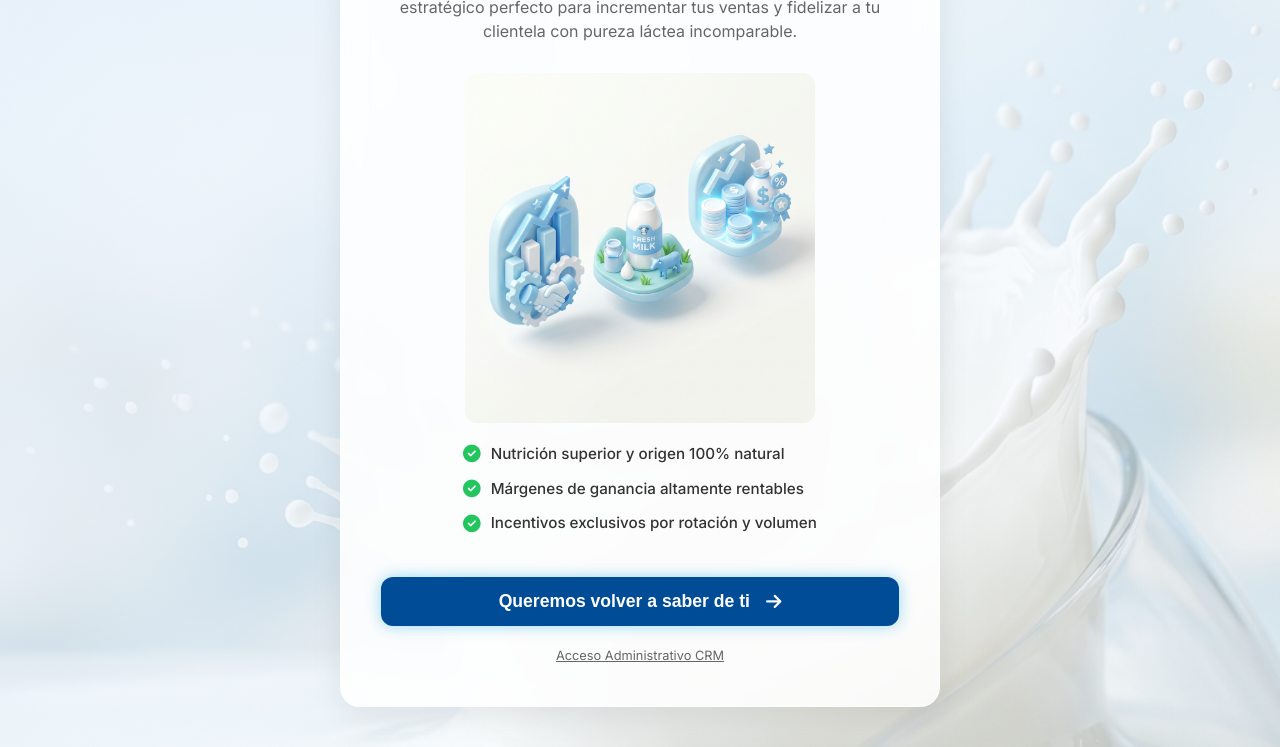
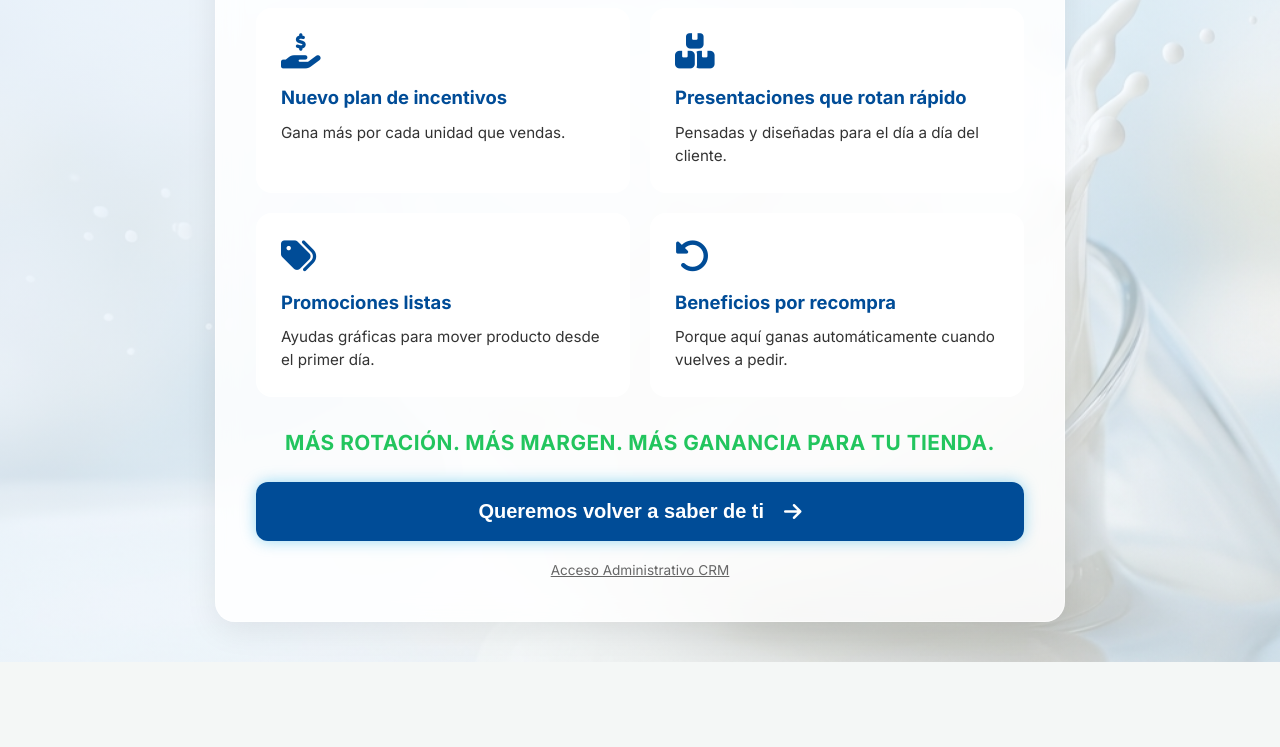
Before and after one commit to jeshimy/crmparmalat, a plain HTML site: page index.html in a window 1280 px wide. Shown: the part 275-1022 px from the top of the page. After the commit the page ends 937 px from the top, so only its background shows below. Drawn offline with nearby package versions, Linux system fonts and the light colour scheme.

Commit message:
Add files via upload

```diff
--- a/index.html
+++ b/index.html
@@ -24,25 +24,42 @@
     <div id="view-marketing-landing" class="view-container active landing-hero-bg">
         <div class="landing-overlay"></div>
         <div class="landing-content glass-card mx-auto">
-            <img src="Logo_Parmalat.png" alt="Logo Parmalat" class="landing-logo mx-auto">
-            <h1 class="landing-title">Crecimiento y Nutrición para tu Negocio</h1>
-            <p class="landing-subtitle">Ofrece el verdadero sabor del campo. Parmalat es el aliado estratégico perfecto para incrementar tus ventas y fidelizar a tu clientela con pureza láctea incomparable.</p>
+            <img src="Logo_Parmalat.png" alt="Logo Parmalat" class="landing-logo mx-auto" style="height: 60px;">
+            <h1 class="landing-title" style="font-size: 2.4rem;">Hoy vender Parmalat vuelve a dejar más plata en tu tienda.</h1>
 
-            <div class="landing-showcase">
-                <img src="benefits_b2b.png" alt="Beneficios Parmalat B2B" class="showcase-img mx-auto">
-                <ul class="benefits-list text-left">
-                    <li><i class="fa-solid fa-check-circle"></i> Nutrición superior y origen 100% natural</li>
-                    <li><i class="fa-solid fa-check-circle"></i> Márgenes de ganancia altamente rentables</li>
-                    <li><i class="fa-solid fa-check-circle"></i> Incentivos exclusivos por rotación y volumen</li>
-                </ul>
+            <div class="landing-grid mt-4">
+                <div class="feature-card">
+                    <i class="fa-solid fa-hand-holding-dollar feature-icon"></i>
+                    <h3>Nuevo plan de incentivos</h3>
+                    <p>Gana más por cada unidad que vendas.</p>
+                </div>
+                <div class="feature-card">
+                    <i class="fa-solid fa-boxes-stacked feature-icon"></i>
+                    <h3>Presentaciones que rotan rápido</h3>
+                    <p>Pensadas y diseñadas para el día a día del cliente.</p>
+                </div>
+                <div class="feature-card">
+                    <i class="fa-solid fa-tags feature-icon"></i>
+                    <h3>Promociones listas</h3>
+                    <p>Ayudas gráficas para mover producto desde el primer día.</p>
+                </div>
+                <div class="feature-card">
+                    <i class="fa-solid fa-rotate-left feature-icon"></i>
+                    <h3>Beneficios por recompra</h3>
+                    <p>Porque aquí ganas automáticamente cuando vuelves a pedir.</p>
+                </div>
             </div>
 
-            <div class="cta-container mt-4">
-                <button id="btnGoToLogin" class="btn btn-primary btn-landing-cta btn-block btn-lg glow-effect">
-                    Queremos volver a saber de ti <i class="fa-solid fa-arrow-right" style="margin-left:8px;"></i>
+            <div class="punchline-container mt-3 mb-4">
+                <h2 class="punchline">Más rotación. Más margen. Más ganancia para tu tienda.</h2>
+            </div>
+
+            <div class="cta-container mt-2">
+                <button id="btnGoToLogin" class="btn btn-primary btn-landing-cta btn-block btn-lg glow-effect" style="font-size: 1.25rem; padding: 18px; font-weight: 700;">
+                    Queremos volver a saber de ti <i class="fa-solid fa-arrow-right" style="margin-left:12px;"></i>
                 </button>
                 <div class="admin-access-link text-center mt-3">
-                    <a href="#" id="linkAdminLoginFromLanding" style="color:var(--text-muted); font-size: 0.8rem; text-decoration:underline;">Acceso Administrativo CRM</a>
+                    <a href="#" id="linkAdminLoginFromLanding" style="color:var(--text-muted); font-size: 0.85rem; text-decoration:underline;">Acceso Administrativo CRM</a>
                 </div>
             </div>
         </div>
--- a/style.css
+++ b/style.css
@@ -67,7 +67,7 @@ body {
     padding: 40px; margin: 40px auto;
     text-align: center;
     box-sizing: border-box;
-    width: 90%; max-width: 600px;
+    width: 95%; max-width: 850px;
 }
 .glass-card {
     background: rgba(255, 255, 255, 0.85);
@@ -81,11 +81,51 @@ body {
 .landing-title { font-size: 2rem; color: var(--primary-blue); margin-bottom: 12px; font-weight: 700; line-height: 1.2; }
 .landing-subtitle { font-size: 1rem; color: var(--text-muted); margin-bottom: 30px; line-height: 1.5; }
 
-.landing-showcase { margin-bottom: 30px; display: flex; flex-direction: column; align-items: center;}
-.showcase-img { width: 100%; max-width: 350px; height: auto; border-radius: 12px; margin-bottom: 20px; mix-blend-mode: multiply; }
-.benefits-list { list-style: none; padding: 0; margin: 0 auto; display: inline-block; }
-.benefits-list li { margin-bottom: 12px; font-size: 0.95rem; display: flex; align-items: center; gap: 10px; color: var(--text-main); font-weight: 500;}
-.benefits-list li i { color: var(--status-reactivado); font-size: 1.1rem; }
+/* Grid Layout for Marketing Copy */
+.landing-grid {
+    display: grid;
+    grid-template-columns: repeat(auto-fit, minmax(300px, 1fr));
+    gap: 20px;
+    margin-bottom: 30px;
+}
+.feature-card {
+    background: rgba(255, 255, 255, 0.6);
+    border: 1px solid rgba(255, 255, 255, 0.8);
+    backdrop-filter: blur(5px);
+    border-radius: 16px;
+    padding: 24px;
+    text-align: left;
+    transition: transform 0.3s ease, box-shadow 0.3s ease;
+}
+.feature-card:hover {
+    transform: translateY(-5px);
+    box-shadow: 0 10px 25px rgba(0, 163, 224, 0.15);
+    background: rgba(255, 255, 255, 0.95);
+}
+.feature-icon {
+    font-size: 2.2rem;
+    color: var(--primary-blue);
+    margin-bottom: 16px;
+}
+.feature-card h3 {
+    font-size: 1.15rem;
+    color: var(--primary-blue);
+    margin-bottom: 10px;
+    font-weight: 700;
+}
+.feature-card p {
+    font-size: 0.95rem;
+    color: var(--text-main);
+    margin: 0;
+    line-height: 1.5;
+}
+.punchline {
+    font-size: 1.3rem;
+    font-weight: 700;
+    color: var(--status-reactivado);
+    text-transform: uppercase;
+    letter-spacing: 0.5px;
+}
 
 .glow-effect {
     position: relative;
```
